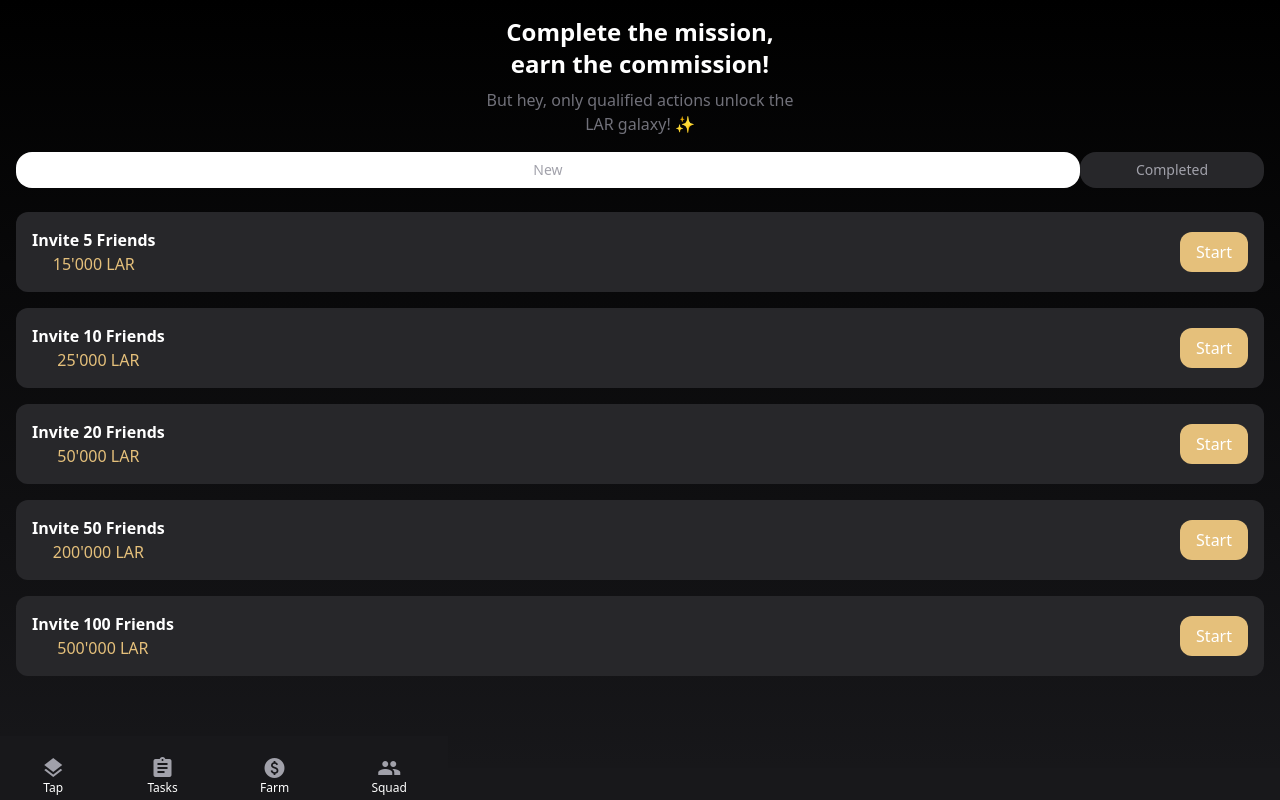
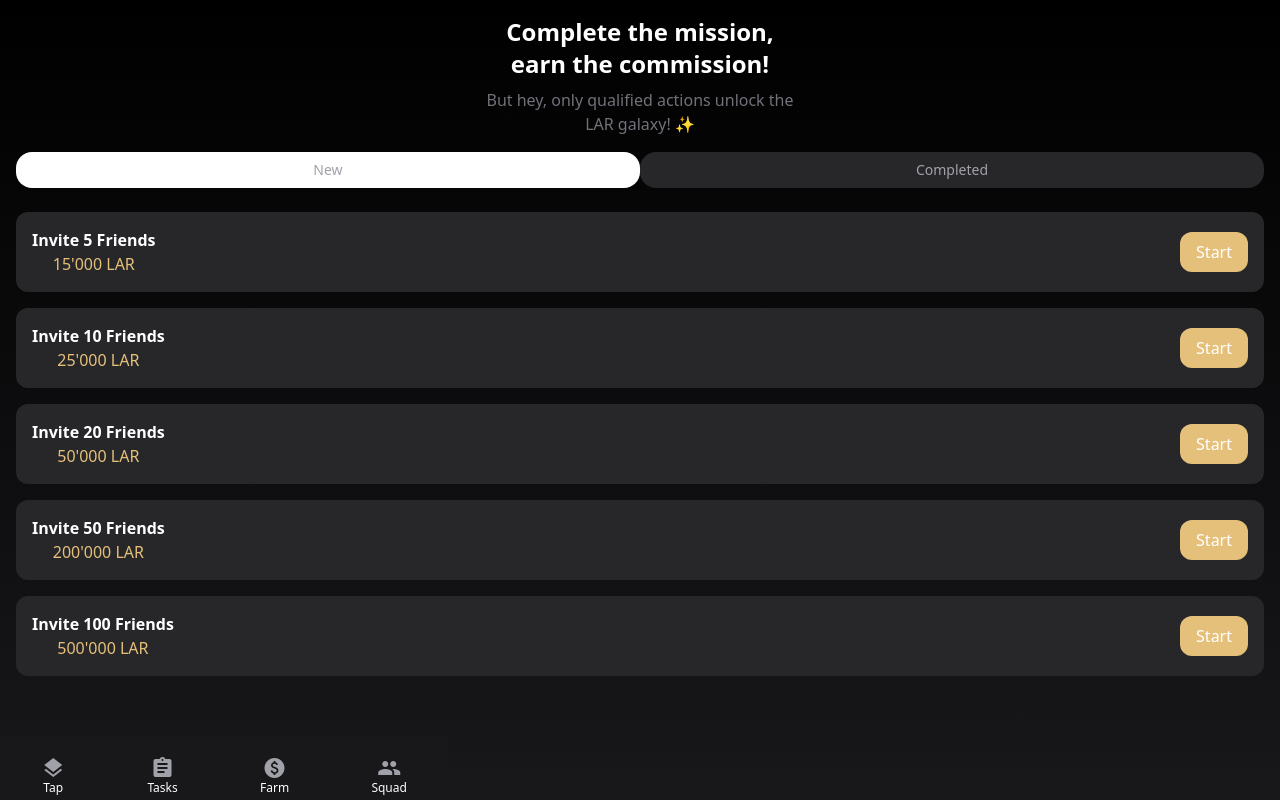
Before and after one commit to Pradise2/thelunar, a React (Create React App) app: page /tasks in a window 1280 px wide. Built offline with nearby package versions, Linux system fonts and the light colour scheme.

Commit message:
Initial commit

```diff
--- a/src/Pages/Tasks.js
+++ b/src/Pages/Tasks.js
@@ -31,13 +31,13 @@ const Tasks = () => {
         <p className="text-zinc-500 mt-2">But hey, only qualified actions unlock the <br/> LAR galaxy! ✨</p>
         <div className="flex justify-center w-full mt-4">
           <button
-            className={`py-2 text-zinc-400 text-center text-sm px-14 w-full rounded-2xl ${isCompleted ? 'bg-zinc-800 text-zinc-400' : 'bg-white text-black'}`}
+            className={`py-2 text-zinc-400 text-center text-sm  w-full rounded-2xl ${isCompleted ? 'bg-zinc-800 text-zinc-400' : 'bg-white text-black'}`}
             onClick={() => setIsCompleted(false)}
           >
             New
           </button>
           <button
-            className={`py-2 text-zinc-400 text-center text-sm px-14 rounded-2xl ${isCompleted ? 'bg-white text-black' : 'bg-zinc-800 text-zinc-400'}`}
+            className={`py-2 text-zinc-400 text-center text-sm w-full rounded-2xl ${isCompleted ? 'bg-white text-black' : 'bg-zinc-800 text-zinc-400'}`}
             onClick={() => setIsCompleted(true)}
           >
             Completed
```
